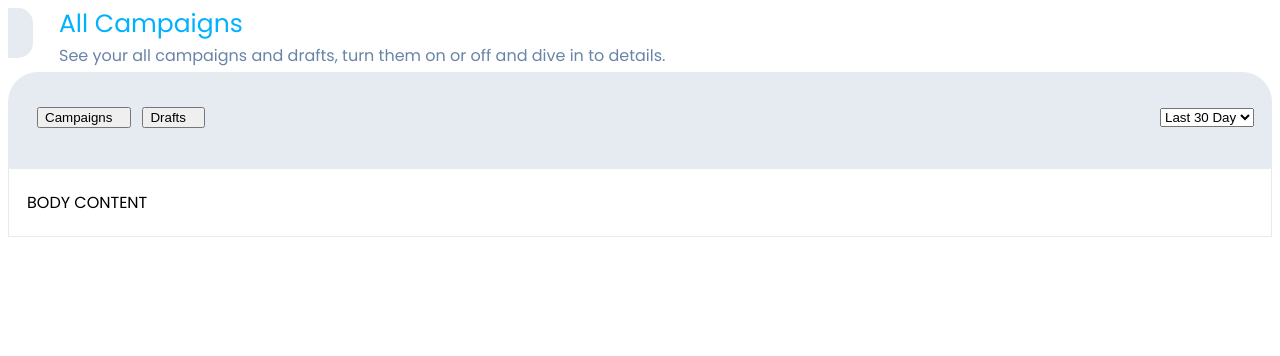
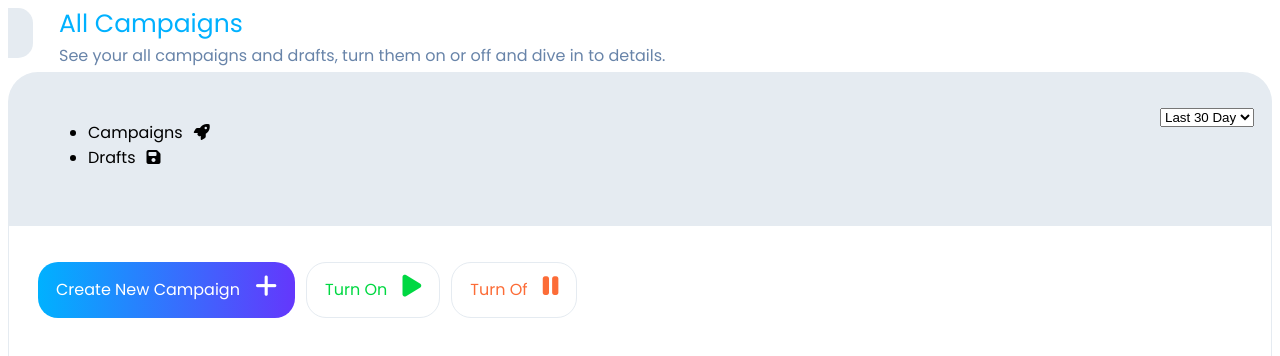
Before and after one commit to ierhalim/ayntask, an Angular app: page /campaign in a window 1280 px wide. Shown: the top 356 px of the page. Built offline with nearby package versions, Linux system fonts and the light colour scheme.

Commit message:
Button types * colors created

```diff
--- a/angular.json
+++ b/angular.json
@@ -50,7 +50,9 @@
               "src/assets"
             ],
             "styles": [
-              "src/styles.scss"
+              "src/styles.scss",
+              "node_modules/@fortawesome/fontawesome-free/css//fontawesome.min.css",
+              "node_modules/@fortawesome/fontawesome-free/css/solid.min.css"
             ],
             "scripts": []
           },
--- a/src/app/campaign/campaign-list-page/campaign-list-page.component.html
+++ b/src/app/campaign/campaign-list-page/campaign-list-page.component.html
@@ -1,24 +1,23 @@
 <ayn-page-header>
     <ng-container header>All Campaigns</ng-container>
-    <ng-container subHeader>See your all campaigns and drafts, turn them on or off and dive in to details.</ng-container>
+    <ng-container subHeader>See your all campaigns and drafts, turn them on or off and dive in to
+        details.</ng-container>
 </ayn-page-header>
 
 <div class="ayn-panel">
     <div class="ayn-panel-header">
 
         <div class="ayn-toolbar">
-            <div class="ayn-toolbar-section ayn-toolbar-section-left">
-                <button type="button">
-                    Campaigns
-                    <i class="fa-solid fa-rocket"></i>
-                </button>
-                <button type="button">
-                    Drafts
-                    <i class="fa-regular fa-floppy-disk"></i>
-                </button>
+
+            <div class="ayn-toolbar-section ayn-toolbar-section-start">
+                <!--TODO: A new component for tabs.-->
+                <ul>
+                    <li>Campaigns<i class="fa-solid fa-rocket"></i></li>
+                    <li>Drafts<i class="fa-regular fa-floppy-disk"></i></li>
+                </ul>
             </div>
 
-            <div class="ayn-toolbar-section ayn-toolbar-section-right">
+            <div class="ayn-toolbar-section ayn-toolbar-section-end">
                 <select [value]="-30">
                     <option value="-3">Last 3 Day</option>
                     <option value="-7">Last 7 Day</option>
@@ -27,9 +26,24 @@
             </div>
 
         </div>
-
     </div>
     <div class="ayn-panel-body">
-        BODY CONTENT
+        <div class="ayn-toolbar">
+            <div class="ayn-toolbar-section ayn-toolbar-section-start">
+                <button type="button" class="ayn-button ayn-button-fancy ayn-button-rounded">
+                    Create New Campaign
+                    <i class="fa-solid fa-plus"></i>
+                </button>
+                <button class="ayn-button ayn-button-outline ayn-button-success ayn-button-rounded">
+                    Turn On
+                    <i class="fa-solid fa-play"></i>
+                </button>
+                <button class="ayn-button ayn-button-outline ayn-button-warning ayn-button-rounded">
+                    Turn Of
+                    <i class="fa-solid fa-pause"></i>
+                </button>
+            </div>
+            <div class="ayn-toolbar-section ayn-toolbar-section-end"></div>
+        </div>
     </div>
 </div>
--- /dev/null
+++ b/src/assets/styles/_theme.scss
@@ -0,0 +1,7 @@
+$color-primary: #00B1FF;
+$color-default: #E5EBF1;
+$color-warning: #fc6c37;
+$color-success: #00d842;
+
+
+$color-accent-primary: white;
--- /dev/null
+++ b/src/assets/styles/components/_button.scss
@@ -0,0 +1,55 @@
+@import '../theme';
+
+@mixin ayn-button-colored($bgColor, $textColor) {
+    background-color: $bgColor;
+    color: $textColor;
+}
+
+
+@mixin ayn-button-outline-colors(){
+    &.ayn-button-warning {
+        color: $color-warning;
+    }
+    &.ayn-button-success {
+        color: $color-success;
+    }
+    &.ayn-button-primary{
+        color: $color-primary;
+    }
+}
+
+
+.ayn-button {
+    font-family: "Poppins", sans-serif;
+    border: none;
+    cursor: pointer;
+    font-weight: 400;
+    line-height: 32px;
+    font-size: 16px;
+    height: 56px;
+    // Each button in the design had diffrent padding sizes (for each direaction), instead of checking each one, giving the avg padding value.
+    padding: 0 18px;
+
+    i {
+        margin-left: 11px;
+        font-size: 25px;
+    }
+
+    &.ayn-button-rounded {
+        border-radius: 20px;
+    }
+
+    &.ayn-button-fancy {
+        background: linear-gradient(90deg,
+                #00b1ff 0.00%,
+                #6437fc 100.00%);
+        color: white;
+    }
+
+    &.ayn-button-outline {
+        border: 1px solid $color-default;
+        background-color: transparent;
+
+        @include ayn-button-outline-colors();
+    }
+}
--- a/src/assets/styles/components/_toolbar.scss
+++ b/src/assets/styles/components/_toolbar.scss
@@ -11,10 +11,10 @@
     margin-top: 15px;
     margin-bottom: 15px;
     .ayn-toolbar-section {
-        &.ayn-toolbar-section-right {
+        &.ayn-toolbar-section-end {
            @include ayn-toolbar-section-location(right);
         }
-        &.ayn-toolbar-section-left {
+        &.ayn-toolbar-section-start {
         @include ayn-toolbar-section-location(left);
         }
     }
--- a/src/assets/styles/components/index.scss
+++ b/src/assets/styles/components/index.scss
@@ -1,2 +1,3 @@
 @import 'panel';
 @import 'toolbar';
+@import 'button';
```
